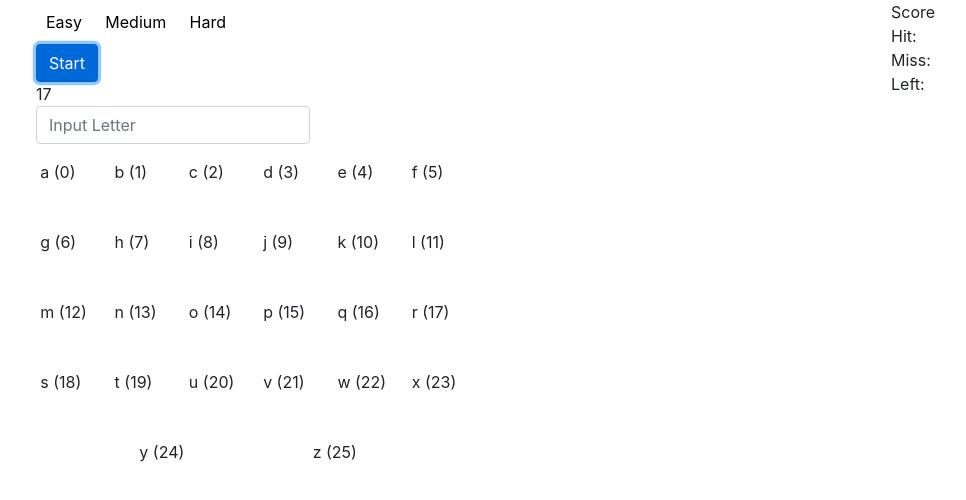
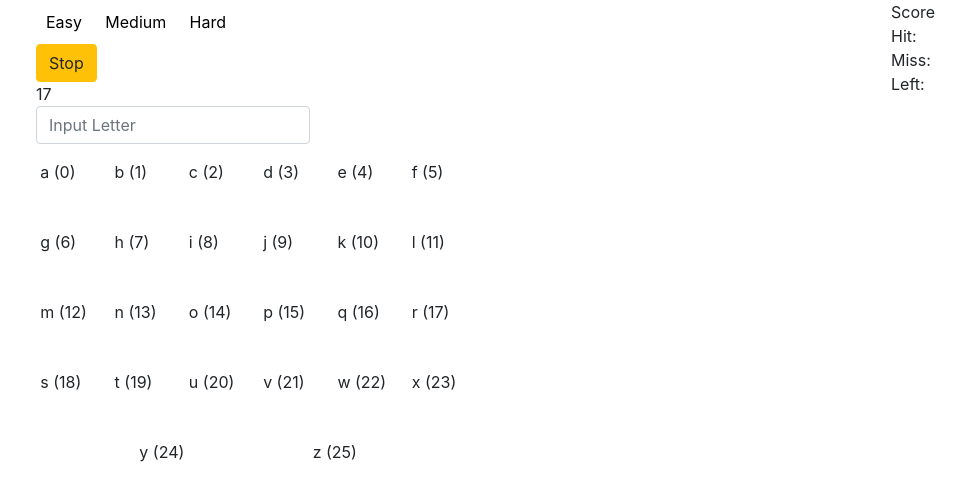
Before and after one commit to borninmarch93/alphabet-reflex-game, a React (Create React App) app in the folder my-app/: page / in a window 1280 px wide. Both pictures are taken after a click on the button "Start". Shown: the top 500 px of the page, without its empty margins (34-1000 px from the left). Built offline with nearby package versions, Linux system fonts and the light colour scheme.

Commit message:
Alphabet-game add Game status buttons

```diff
--- a/my-app/src/App.js
+++ b/my-app/src/App.js
@@ -2,6 +2,8 @@ import './scss/main.scss';
 import 'bootstrap/dist/css/bootstrap.min.css';
 import { Button, Container, Row, Col, Form } from "react-bootstrap";
 import DifficultySelector from "./components/DifficultySelector";
+import {useState} from "react";
+import GameStatus from "./components/GameStatus";
 
 const alphabet = "abcdefghijklmnopqrstuvwxyz";
 const alphabetMap = [...alphabet].reduce((prev, curr) => {
@@ -9,7 +11,7 @@ const alphabetMap = [...alphabet].reduce((prev, curr) => {
     return prev;
 }, {});
 
-function App() {
+const App = () => {
     return (
         <Container>
             <Row>
@@ -18,7 +20,7 @@ function App() {
                        <DifficultySelector />
                     </Row>
                     <Row>
-                        <Button variant="primary">Start</Button>
+                        <GameStatus />
                     </Row>
                     <Row>
                         <span>17</span>
--- /dev/null
+++ b/my-app/src/components/GameStatus.jsx
@@ -0,0 +1,22 @@
+import { useState } from "react";
+import { Button } from "react-bootstrap";
+
+const GameStatus = ({ onChange }) => {
+    const [gameStatus, setGameStatus] = useState('stopped');
+
+    const changeGameStatus = (status) => {
+        if (onChange) onChange(status);
+        setGameStatus(status)
+    }
+    return (
+        <div>
+            {gameStatus === 'stopped' &&
+            <Button onClick={() => changeGameStatus('started')} variant="primary">Start</Button>}
+
+            {gameStatus === 'started' &&
+            <Button onClick={() => changeGameStatus('stopped')} variant="warning">Stop</Button>}
+        </div>
+    )
+}
+
+export default GameStatus;
```
